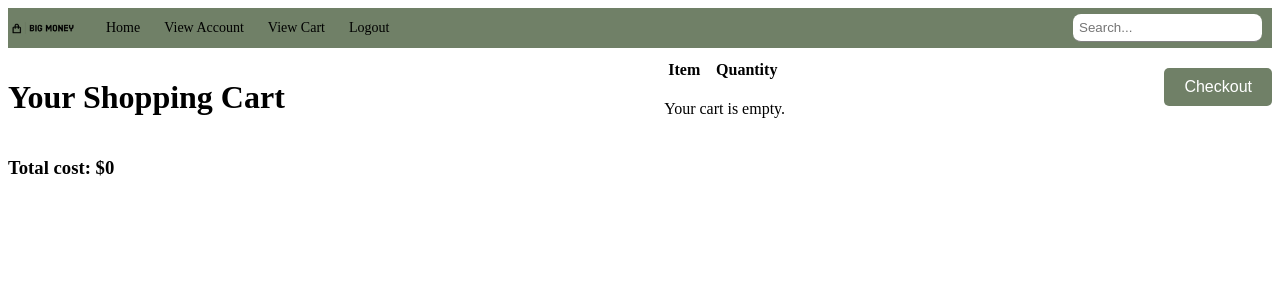
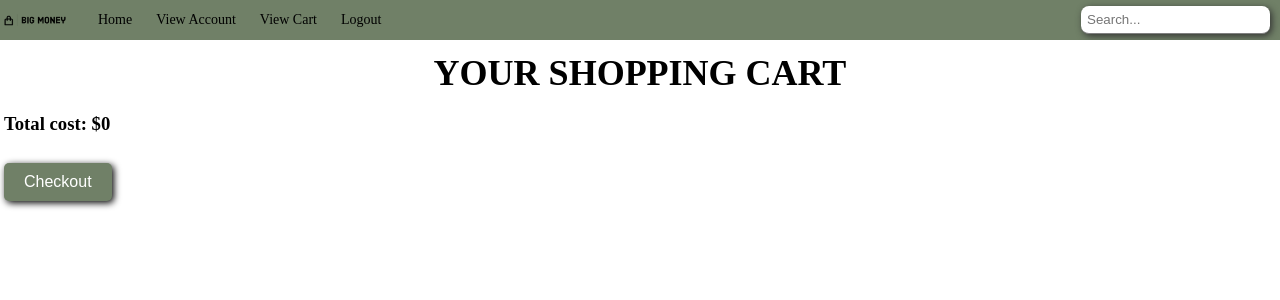
Before and after one commit to ChandlerWeeks/Group2, a Django app: page /view-cart/ in a window 1280 px wide. Shown: the top 300 px of the page. Run offline with Django 4.2, Linux system fonts and the light colour scheme; a user stored in the database is signed in; data comes from the database, SQL or seed files in the repository; both versions use the stored data as it was after the commit.

Commit message:
several cosmetic changes

```diff
--- a/bigMoney/static/styling/styles.css
+++ b/bigMoney/static/styling/styles.css
@@ -9,6 +9,15 @@
 
 .a-li {
     float: left;
+}
+
+body {
+    margin: 0px;
+}
+
+main {
+    margin-left: 4px;
+    margin-right: 4px;
 }
 
 .search-li {
@@ -43,11 +52,22 @@
     border: none;
     border-bottom: 1px solid gray;
     border-radius: 8px;
+
+    box-shadow: 2px 2px 7px #333;
+}
+
+
+.search-input:hover {
+    box-shadow: 3px 3px 10px #000;
 }
 
 .nav-bar a:hover {
     background-color: #555;
     color: white;
+}
+
+.navbar a:active {
+    opacity: 85%;
 }
 
 .page-title {
@@ -89,10 +109,16 @@
     border-radius: 5px;
     cursor: pointer;
     margin-top: 10px;
+
+    box-shadow: 2px 2px 7px #000;
 }
 
 .btn:hover {
     background-color: #555;
+}
+
+.btn:active {
+    opacity: 50%;
 }
 
 .input_descriptor {
--- a/bigMoney/templates/search_results.html
+++ b/bigMoney/templates/search_results.html
@@ -1,8 +1,8 @@
 {% extends 'base.html' %}
 
 {% block content %}
-<h1>Search Results</h1>
-    <p>Showing results for: {{ query }}</p>
+<h1 class="page-title">Search Results</h1>
+    <p class="subscript">Showing results for: {{ query }}</p>
 
     {% if results %}
         {% for item in results %}
--- a/bigMoney/templates/view_cart.html
+++ b/bigMoney/templates/view_cart.html
@@ -10,34 +10,27 @@
         {% endfor %}
     </ul>
 {% endif %}
-<div class="container">
-    <h1>Your Shopping Cart</h1>
-    <table class="table">
-        <thead>
-            <tr>
-                <th>Item</th>
-                <th>Quantity</th>
-            </tr>
-        </thead>
-        <tbody>
-            {% for item in items %}
-            <tr>
-                <td>{{ item.item.title }}</td>
-                <td>{{ item.quantity }}</td>
-            </tr>
-            {% empty %}
-            <tr>
-                <td colspan="2">Your cart is empty.</td>
-            </tr>
-            {% endfor %}
-        </tbody>
-    </table>
+
+<div>
+    <h1 class="page-title">Your Shopping Cart</h1>
+    {% for item in items %}
+    <a href="{% url 'view-product' item_id=item.item.id %}" style="text-decoration: none">
+        <div class="merchandise-items">
+            <img src="{{ item.item.image.url }}" alt="{{ listing.name }} image">
+            <ul>
+                <li><h2>{{ item.item.title }}</h2></li>
+                <li>Cost: ${{ item.item.cost }}</li>
+                <li>Quantity: {{ item.quantity }}</li>
+            </ul>
+        </div>
+    </a>
+    {% endfor %}
+    <div class="total-cost">
+        <h3>Total cost: ${{ total_cost }}</h3>
+      </div>
     <form method="POST" action="{% url 'checkout' %}">
       {% csrf_token %}
       <button type="submit" class="btn btn-primary" id="checkout-btn">Checkout</button>
   </form>
 </div>
-<div class="total-cost">
-  <h3>Total cost: ${{ total_cost }}</h3>
-</div>
 {% endblock %}
```
Also changed, not shown: other parts of bigMoney/static/styling/styles.css (+33 -2 lines), db.sqlite3.
